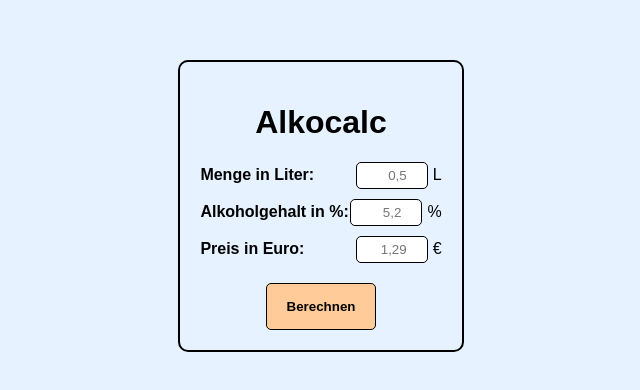
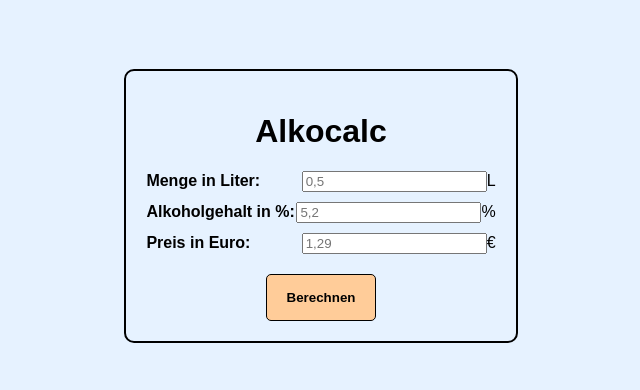
Before and after one commit to thalamus404/alkocalc, a React (Create React App) app: page / in a window 1280 px wide. Shown: the part 194-584 px from the top of the page, without its empty margins (319-959 px from the left). Built offline with nearby package versions, Linux system fonts and the light colour scheme.

Commit message:
Update Calculator.js

```diff
--- a/src/components/Calculator.js
+++ b/src/components/Calculator.js
@@ -7,10 +7,15 @@ const Calculator = () => {
   const [price, setPrice] = useState('');
   const [efficiency, setEfficiency] = useState(null);
 
+  const normalizeInput = (value) => {
+    // Ersetzt Kommas durch Punkte
+    return value.replace(',', '.');
+  };
+
   const calculateEfficiency = () => {
-    const volumeFloat = parseFloat(volume.replace(',', '.'));
-    const percentageFloat = parseFloat(percentage.replace(',', '.'));
-    const priceFloat = parseFloat(price.replace(',', '.'));
+    const volumeFloat = parseFloat(normalizeInput(volume));
+    const percentageFloat = parseFloat(normalizeInput(percentage));
+    const priceFloat = parseFloat(normalizeInput(price));
     if (isNaN(volumeFloat) || isNaN(percentageFloat) || isNaN(priceFloat)) {
       setEfficiency(null);
       return;
@@ -25,7 +30,7 @@ const Calculator = () => {
       <div className="input-group">
         <label>Menge in Liter:</label>
         <input
-          type="number"
+          type="text"
           inputMode="decimal"
           value={volume}
           onChange={(e) => setVolume(e.target.value)}
@@ -36,7 +41,7 @@ const Calculator = () => {
       <div className="input-group">
         <label>Alkoholgehalt in %:</label>
         <input
-          type="number"
+          type="text"
           inputMode="decimal"
           value={percentage}
           onChange={(e) => setPercentage(e.target.value)}
@@ -47,7 +52,7 @@ const Calculator = () => {
       <div className="input-group">
         <label>Preis in Euro:</label>
         <input
-          type="number"
+          type="text"
           inputMode="decimal"
           value={price}
           onChange={(e) => setPrice(e.target.value)}
```
